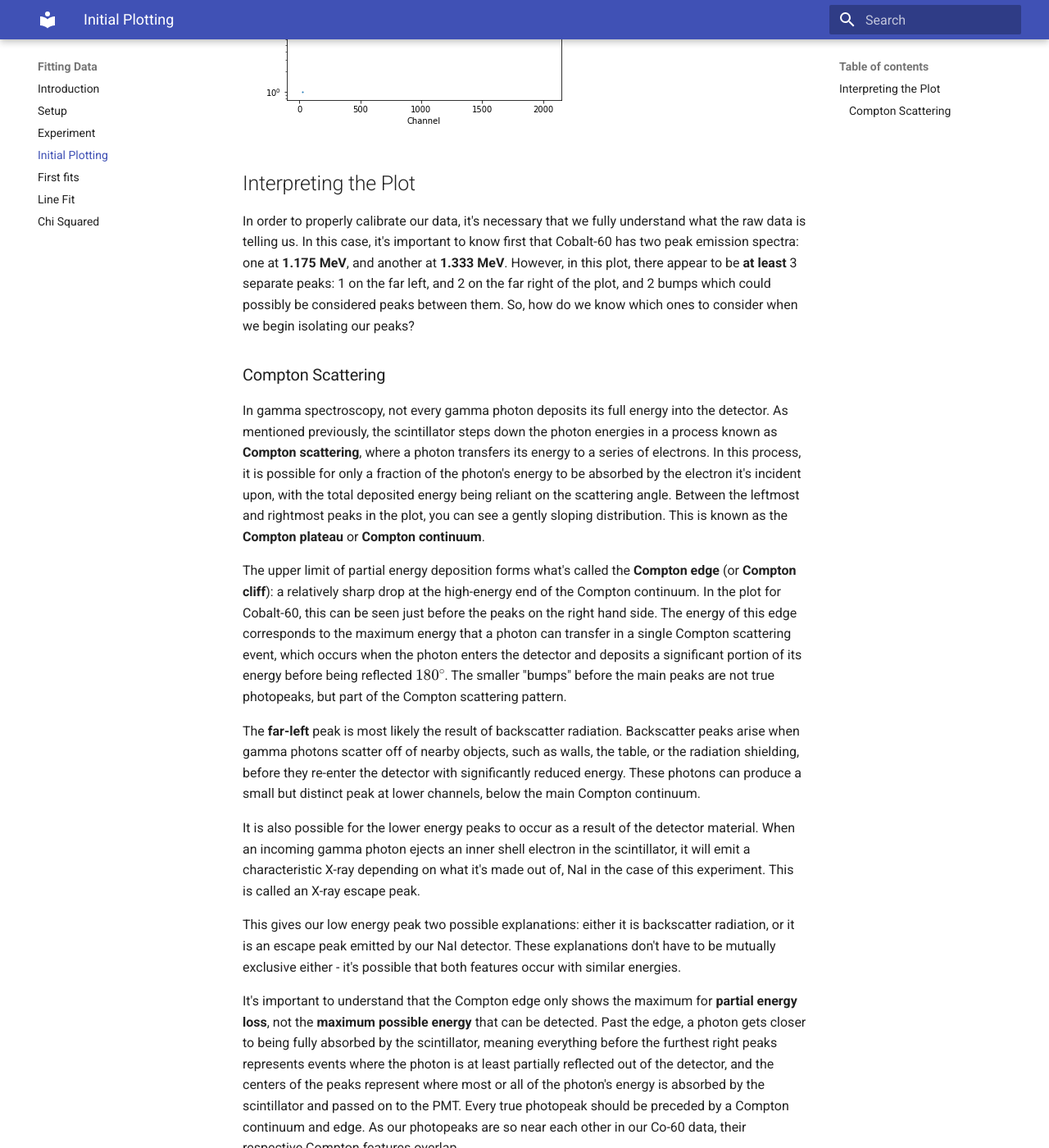
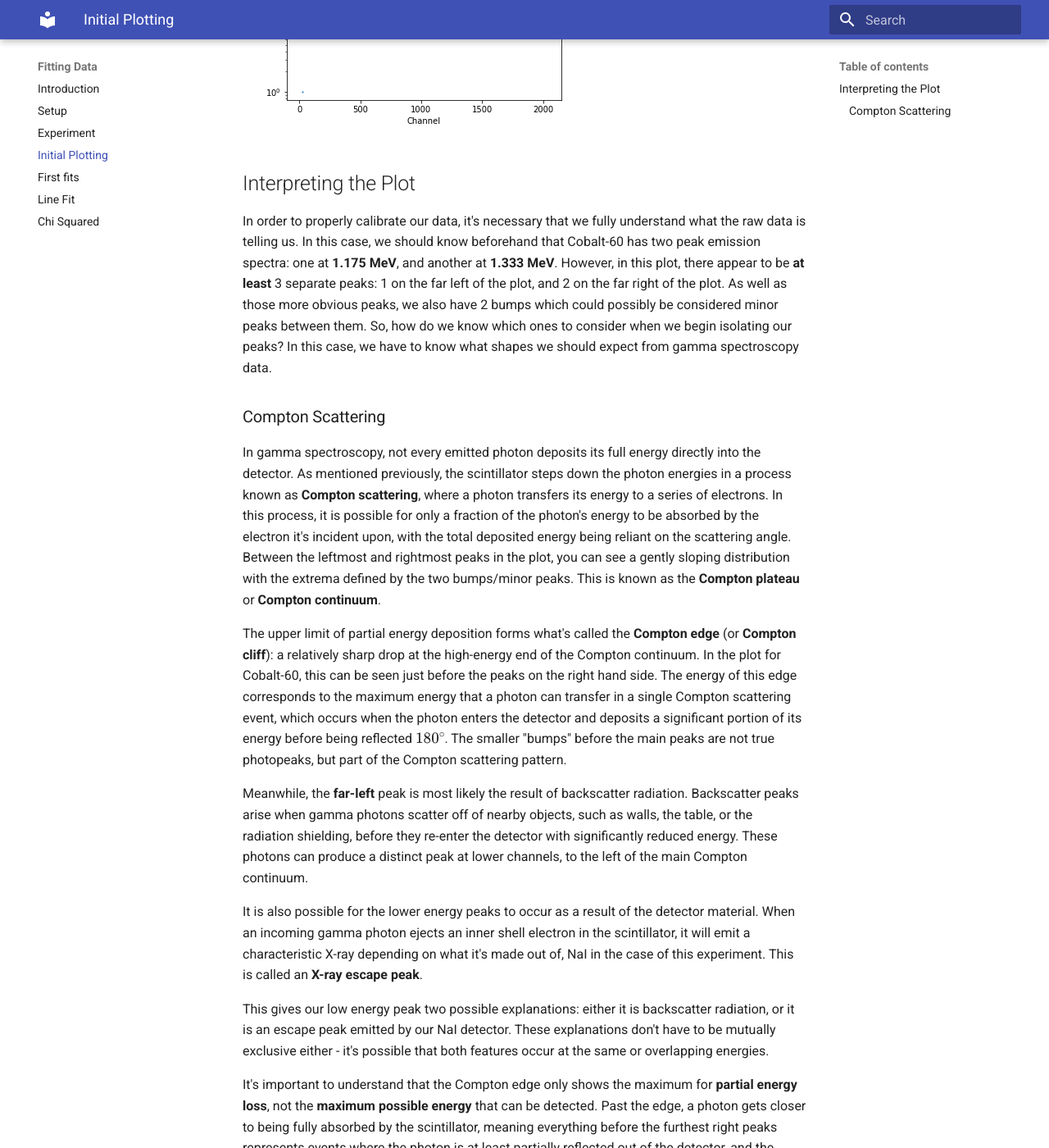
Before and after one commit to det-lab/data-fitting, an MkDocs documentation site: the page built from docs/03_isolating_peaks.md, in a window 1280 px wide and 1400 px high, scrolled down 2201 px. Shown: the whole window at 82% size. Built offline with MkDocs 1.6.1 and Material for MkDocs 9.7.7, drawn with Linux system fonts in a browser that asks for light colours; some of the changed text lies outside the part shown.

````diff
--- a/docs/03_isolating_peaks.md
+++ b/docs/03_isolating_peaks.md
@@ -48,18 +48,18 @@ plot_data("Co60", y_log=True)
 ![Co60 Raw](images/Co60_raw_data.png)
 
 ## Interpreting the Plot
-In order to properly calibrate our data, it's necessary that we fully understand what the raw data is telling us. In this case, it's important to know first that Cobalt-60 has two peak emission spectra: one at **1.175 MeV**, and another at **1.333 MeV**. However, in this plot, there appear to be **at least** 3 separate peaks: 1 on the far left, and 2 on the far right of the plot, and 2 bumps which could possibly be considered peaks between them. So, how do we know which ones to consider when we begin isolating our peaks?
+In order to properly calibrate our data, it's necessary that we fully understand what the raw data is telling us. In this case, we should know beforehand that Cobalt-60 has two peak emission spectra: one at **1.175 MeV**, and another at **1.333 MeV**. However, in this plot, there appear to be **at least** 3 separate peaks: 1 on the far left of the plot, and 2 on the far right of the plot. As well as those more obvious peaks, we also have 2 bumps which could possibly be considered minor peaks between them. So, how do we know which ones to consider when we begin isolating our peaks? In this case, we have to know what shapes we should expect from gamma spectroscopy data.
 
 ### Compton Scattering
-In gamma spectroscopy, not every gamma photon deposits its full energy into the detector. As mentioned previously, the scintillator steps down the photon energies in a process known as **Compton scattering**, where a photon transfers its energy to a series of electrons. In this process, it is possible for only a fraction of the photon's energy to be absorbed by the electron it's incident upon, with the total deposited energy being reliant on the scattering angle. Between the leftmost and rightmost peaks in the plot, you can see a gently sloping distribution. This is known as the **Compton plateau** or **Compton continuum**.
+In gamma spectroscopy, not every emitted photon deposits its full energy directly into the detector. As mentioned previously, the scintillator steps down the photon energies in a process known as **Compton scattering**, where a photon transfers its energy to a series of electrons. In this process, it is possible for only a fraction of the photon's energy to be absorbed by the electron it's incident upon, with the total deposited energy being reliant on the scattering angle. Between the leftmost and rightmost peaks in the plot, you can see a gently sloping distribution with the extrema defined by the two bumps/minor peaks. This is known as the **Compton plateau** or **Compton continuum**.
 
 The upper limit of partial energy deposition forms what's called the **Compton edge** (or **Compton cliff**): a relatively sharp drop at the high-energy end of the Compton continuum. In the plot for Cobalt-60, this can be seen just before the peaks on the right hand side. The energy of this edge corresponds to the maximum energy that a photon can transfer in a single Compton scattering event, which occurs when the photon enters the detector and deposits a significant portion of its energy before being reflected $180^\circ$. The smaller "bumps" before the main peaks are not true photopeaks, but part of the Compton scattering pattern.
 
-The **far-left** peak is most likely the result of backscatter radiation. Backscatter peaks arise when gamma photons scatter off of nearby objects, such as walls, the table, or the radiation shielding, before they re-enter the detector with significantly reduced energy. These photons can produce a small but distinct peak at lower channels, below the main Compton continuum.
+Meanwhile, the **far-left** peak is most likely the result of backscatter radiation. Backscatter peaks arise when gamma photons scatter off of nearby objects, such as walls, the table, or the radiation shielding, before they re-enter the detector with significantly reduced energy. These photons can produce a distinct peak at lower channels, to the left of the main Compton continuum.
 
-It is also possible for the lower energy peaks to occur as a result of the detector material. When an incoming gamma photon ejects an inner shell electron in the scintillator, it will emit a characteristic X-ray depending on what it's made out of, NaI in the case of this experiment. This is called an X-ray escape peak.
+It is also possible for the lower energy peaks to occur as a result of the detector material. When an incoming gamma photon ejects an inner shell electron in the scintillator, it will emit a characteristic X-ray depending on what it's made out of, NaI in the case of this experiment. This is called an **X-ray escape peak**.
 
-This gives our low energy peak two possible explanations: either it is backscatter radiation, or it is an escape peak emitted by our NaI detector. These explanations don't have to be mutually exclusive either - it's possible that both features occur with similar energies.
+This gives our low energy peak two possible explanations: either it is backscatter radiation, or it is an escape peak emitted by our NaI detector. These explanations don't have to be mutually exclusive either - it's possible that both features occur at the same or overlapping energies.
 
 It's important to understand that the Compton edge only shows the maximum for **partial energy loss**, not the **maximum possible energy** that can be detected. Past the edge, a photon gets closer to being fully absorbed by the scintillator, meaning everything before the furthest right peaks represents events where the photon is at least partially reflected out of the detector, and the centers of the peaks represent where most or all of the photon's energy is absorbed by the scintillator and passed on to the PMT. Every true photopeak should be preceded by a Compton continuum and edge. As our photopeaks are so near each other in our Co-60 data, their respective Compton features overlap.
 
@@ -93,7 +93,7 @@ In order to find our peaks with this method, we'll first want to assign  `Co_60`
 
 The `find_peaks` module can take as optional parameters: `height`, `threshold`, `distance`, `prominence`, `width`, `wlen`, `rel_height`, and `plateu_size`. Locating the peaks will require careful manipulation of these values in order to exclude noise and data that isn't the peaks. For more complete descriptions of these parameters, [click here to go to the official documentation.](https://docs.scipy.org/doc/scipy/reference/generated/scipy.signal.find_peaks.html)
 
-Without assigning any of these parameters a value, `find_peaks` selects indices in the data that are preceded by and followed by smaller values. It returns them along with a dictionary which contains the values **it calculates** for the optional parameters (heights, thresholds, prominences, etc). To show what this looks like, let's plot our data underneath the found peaks without first trying to filter for certain parameters:
+Without assigning any of these parameters a value, `find_peaks` selects indices in the data that are preceded by and followed by smaller values. It returns them along with a dictionary which contains the values **it calculates** for the optional parameters (heights, thresholds, prominences, etc). If your data is somehow perfectly smooth and noiseless, then no further steps would be required. To show what this looks like when used with our noisy sample, let's plot our data underneath the found peaks without first trying to filter for certain parameters:
 ```python
 x_values = Co_60.iloc[:,0]
 y_values = Co_60.iloc[:,1]
@@ -109,7 +109,16 @@ plt.show()
 
 ![first peak find](images/first_peak_find.png)
 
-Each one of the plotted 'x's here is being counted as another individual 'peak'. So, to narrow down our choices, let's start trying to estimate the parameters. Let's try adjusting `distance`, `prominence`, and `width`. The distance argument sets the minimum distance that should exist between two peaks. The `prominence` argument measures the vertical distance between the top of the peak and the lowest contour line that doesn't enclose a higher peak (as opposed to `height` which measures the distance from the top of the peak to y=0). The width argument measures the horizontal span of a single peak. If we provide an estimate for these values at `150`, `100`, and `60` respectively, we'll be able to select out the two peaks we want:
+Each one of the plotted 'x's here is being counted as another individual 'peak'. So, to narrow down our choices, let's start trying to estimate the parameters. Let's try adjusting `distance`, `prominence`, and `width`. The distance argument sets the minimum distance that should exist between two peaks. The `prominence` argument measures the vertical distance between the top of the peak and the lowest contour line that doesn't enclose a higher peak (as opposed to `height` which measures the distance from the top of the peak to y=0). The width argument measures the horizontal span of a single peak.
+
+You are encouraged to attempt to solve for some appropriate values for these parameters here.
+
+<details>
+<summary>Show solution</summary>
+<p>
+
+If we provide an estimate for these values at `150`, `100`, and `60` respectively, we'll be able to select out the two peaks we want:
+
 ```python
 x_values = Co_60.iloc[:,0]
 y_values = Co_60.iloc[:,1]
@@ -118,7 +127,12 @@ plt.plot(x_values, y_values)
 plt.plot(peaks, y_values[peaks], 'x', color='red')
 plt.show()
 ```
-**Output:**
+
+
+</p>
+</details>
+
+After finding the appropriate parameters, your results should look similar to the following:
 
 ![filtered peaks](images/filtered_peaks.png)
 
@@ -150,10 +164,10 @@ You could then set each peak to a new variable so that it can be used in the nex
 Co_60P1 = peak_ranges[0]
 Co_60P2 = peak_ranges[1]
 ```
-While `find_peaks` is generally very powerful, it requires careful tuning of multiple parameters. It is also possible to run into plots where the peaks that you see can't easily be distinguished from noise using this module, or where it is impossible to set the parameters so as to include all peaks, such as when two peaks overlap with each other while others are distinct. There are work arounds for these issues, such as running it multiple times to select peaks with different parameters in the same data, but it may be better to use another method for isolating your peaks depending on which problems you're running into.
+While `find_peaks` is generally very powerful, it requires careful tuning of multiple parameters. It is also possible to run into plots where the peaks that you see can't easily be distinguished from noise using this module, or where it is impossible to set the parameters so as to include all peaks, such as when two peaks overlap with each other while others are distinct. There are work arounds for these issues, such as using multiple instances of `find_peaks` to select peaks with different parameters in the same data, but it may be better to use another method for isolating your peaks depending on which problems you're running into.
 
 ## Visual inspection
-While it may not be programmatically optimized, one of the easier ways to isolate peaks is by eye: simply estimate where the boundaries of the peaks are and use those numbers to splice the plot. If it's off - adjust your numbers until the peaks are as close to centered as you can get them. If you plot your estimates as you go, you will also be contracting what's shown of the x-axis, providing you with new tick marks with less distance between them, allowing you to splice more accurately.
+While it may not be programmatically optimized, one of the easier ways to isolate peaks is by eye: simply estimate where the boundaries of the peaks are and use those numbers to splice the plot. If it's off - adjust your numbers until the peaks are as close to centered as you can get them. If you plot your estimates as you go, you will also be contracting what's shown of the x-axis, providing you with new tick marks with less distance between them, allowing you to splice again more accurately.
 
 Let's try:
 ```python
````
Also changed, not shown: other parts of docs/03_isolating_peaks.md (+1 -1 lines), docs/02_experiment_details.md (+4 -4 lines), docs/04_fitting_curves.md (+32 -18 lines), docs/05_linregress.md (+5 -5 lines), docs/06_chi_squared.md (+1 -1 lines), docs/index.md (+1 -1 lines).
